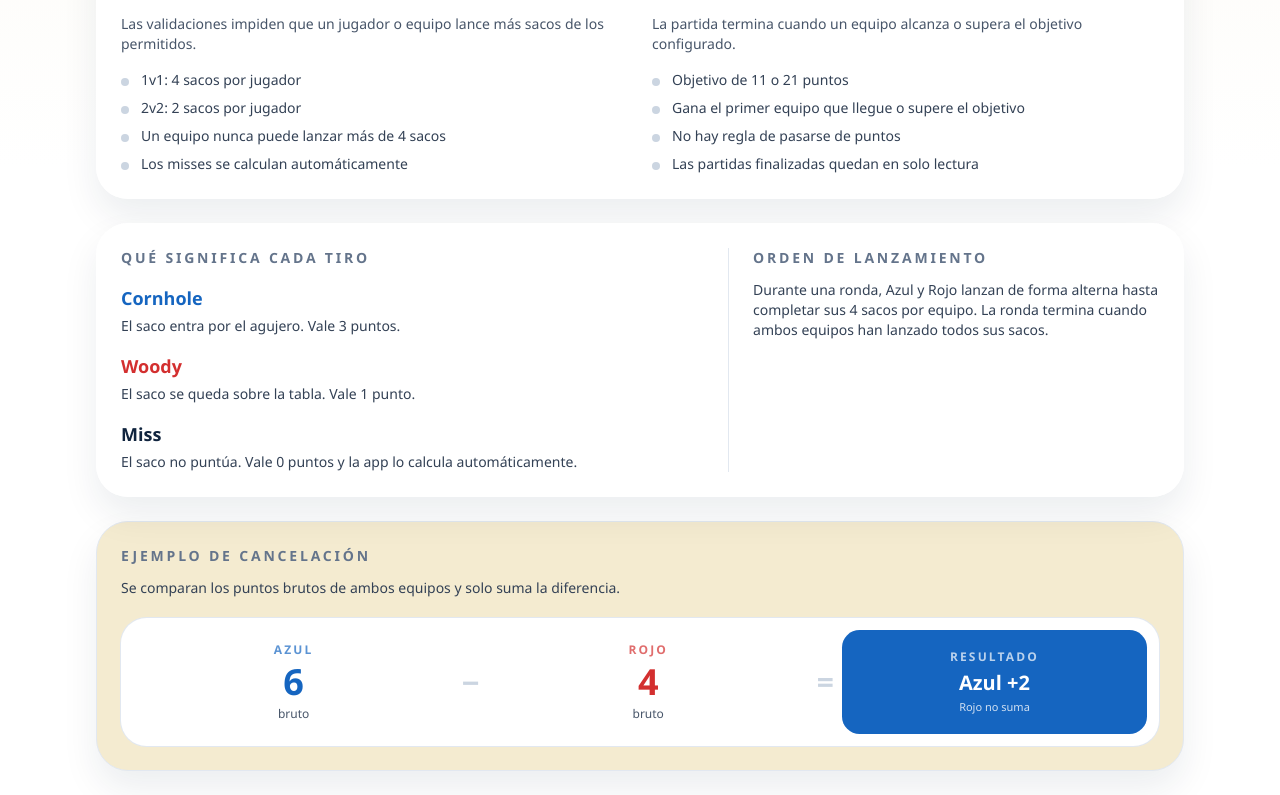
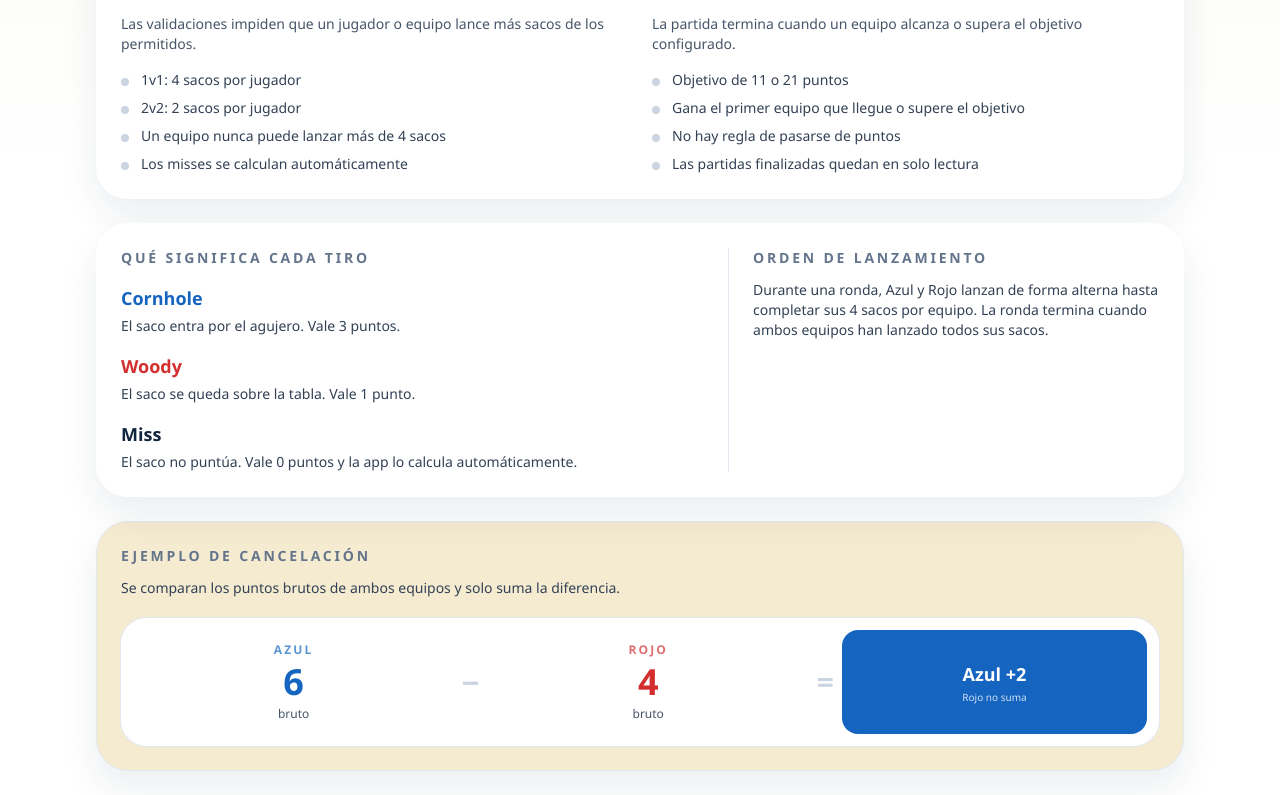
Before and after one commit to amerinoo/cornhole-scorekeeper, a React (Vite) app: page /reglas in a window 1280 px wide. Shown: the part 699-1494 px from the top of the page. Built offline with nearby package versions, Linux system fonts and the light colour scheme; no server answers.

Commit message:
Compact cancellation result label

```diff
--- a/src/app/pages/RulesPage.tsx
+++ b/src/app/pages/RulesPage.tsx
@@ -170,12 +170,9 @@ export function RulesPage() {
               <p className="text-2xl font-black text-slate-300 sm:text-3xl">=</p>
             </div>
 
-            <div className="flex flex-col justify-center rounded-[1.1rem] bg-blueTeam px-2.5 py-2.5 text-center text-white">
-              <p className="text-xs font-semibold uppercase tracking-[0.18em] text-white/70">
-                Resultado
-              </p>
-              <p className="mt-1 text-lg font-black sm:text-xl">Azul +2</p>
-              <p className="mt-0.5 text-[11px] font-medium text-white/80">
+            <div className="flex flex-col justify-center rounded-[1rem] bg-blueTeam px-2 py-2 text-center text-white">
+              <p className="text-base font-black sm:text-lg">Azul +2</p>
+              <p className="mt-0.5 text-[10px] font-medium text-white/80">
                 Rojo no suma
               </p>
             </div>
```
